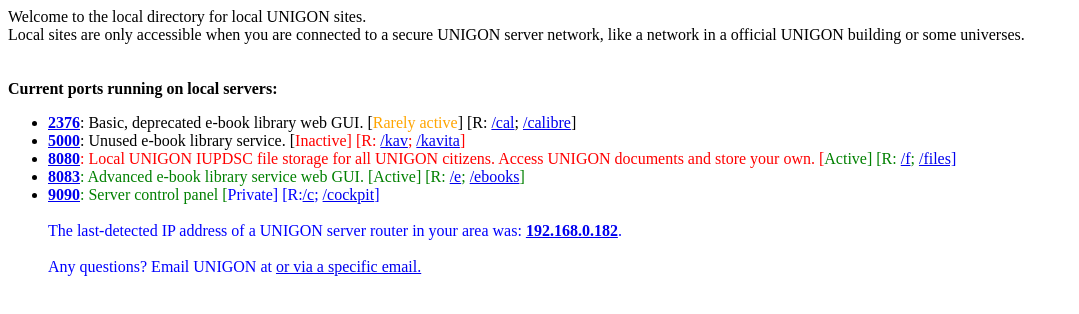
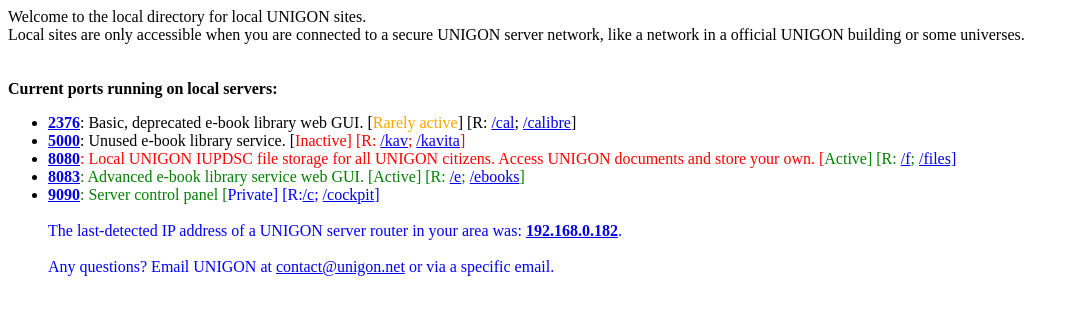
Before and after one commit to iunigon/local, a plain HTML site: page index.html in a window 1280 px wide. Shown: the whole page, without its empty margins (0-1079 px from the left). Drawn offline with Linux system fonts and the light colour scheme.

Commit message:
Update index.html

```diff
--- a/index.html
+++ b/index.html
@@ -16,4 +16,4 @@ Local sites are only accessible when you are connected to a secure UNIGON server
  The last-detected IP address of a UNIGON server router in your area was: <a href="//192.168.0.182"><b>192.168.0.182</b></a>.
  <br>
  <br>
-    Any questions? Email UNIGON at <a href="mailto:contact@unigon.net"contact@unigon.net</a> or via a specific email.
+    Any questions? Email UNIGON at <a href="mailto:contact@unigon.net">contact@unigon.net</a> or via a specific email.
```
